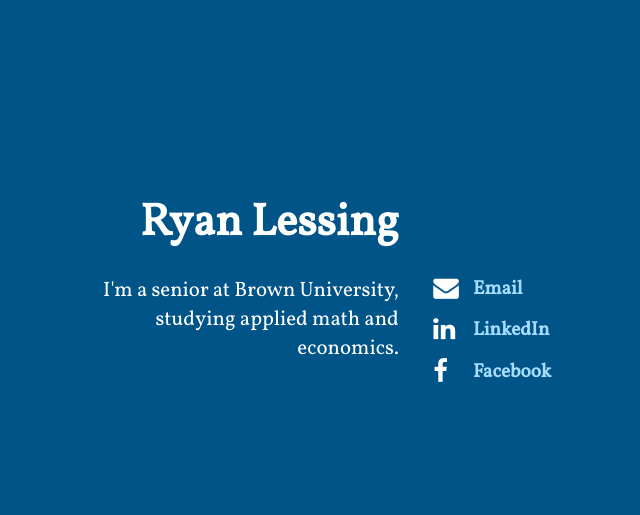
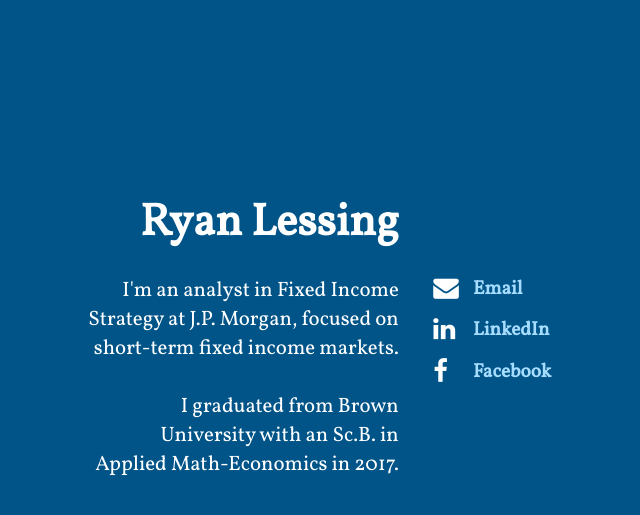
Before and after one commit to rlessing/rlessing.github.io, a Jekyll site: the page built from index.html, in a window 1280 px wide. Shown: the top 515 px of the page, without its empty margins (234-874 px from the left). Built offline with Jekyll 4.4.1, drawn with Linux system fonts in a browser that asks for light colours; nearby versions of some CDN libraries.

Commit message:
Updated description, email

```diff
--- a/_config.yml
+++ b/_config.yml
@@ -18,9 +18,9 @@ compass:
   # Tracking Code to that file.
   include_analytics: true
 
-  meta_description: "I'm a senior at Brown University, studying applied math and economics. Email: ryan_lessing@brown.edu · LinkedIn: linkedin.com/in/ryanlessing"
+  meta_description: "Analyst at J.P. Morgan, Brown Univerity '17. Email: ryan_lessing@alumni.brown.edu · LinkedIn: linkedin.com/in/ryanlessing"
 
-  description: "I'm a senior at Brown University, studying applied math and economics."
+  description: "I'm an analyst in Fixed Income Strategy at J.P. Morgan, focused on short-term fixed income markets. <br/></br> I graduated from Brown University with an Sc.B. in Applied Math-Economics in 2017."
 
 # Dependencies
 markdown: kramdown
--- a/_includes/content.html
+++ b/_includes/content.html
@@ -1,7 +1,7 @@
 <ul class="fa-ul main-list">
   <li class="main-list-item">
     <span class="fa fa-envelope fa-lg main-list-item-icon"></span>
-    <a href="mailto:ryan_lessing@brown.edu" target="_blank">Email</a>
+    <a href="mailto:ryan_lessing@alumni.brown.edu" target="_blank">Email</a>
   </li>
   <li class="main-list-item">
     <span class="fa fa-linkedin fa-lg main-list-item-icon"></span>
```
